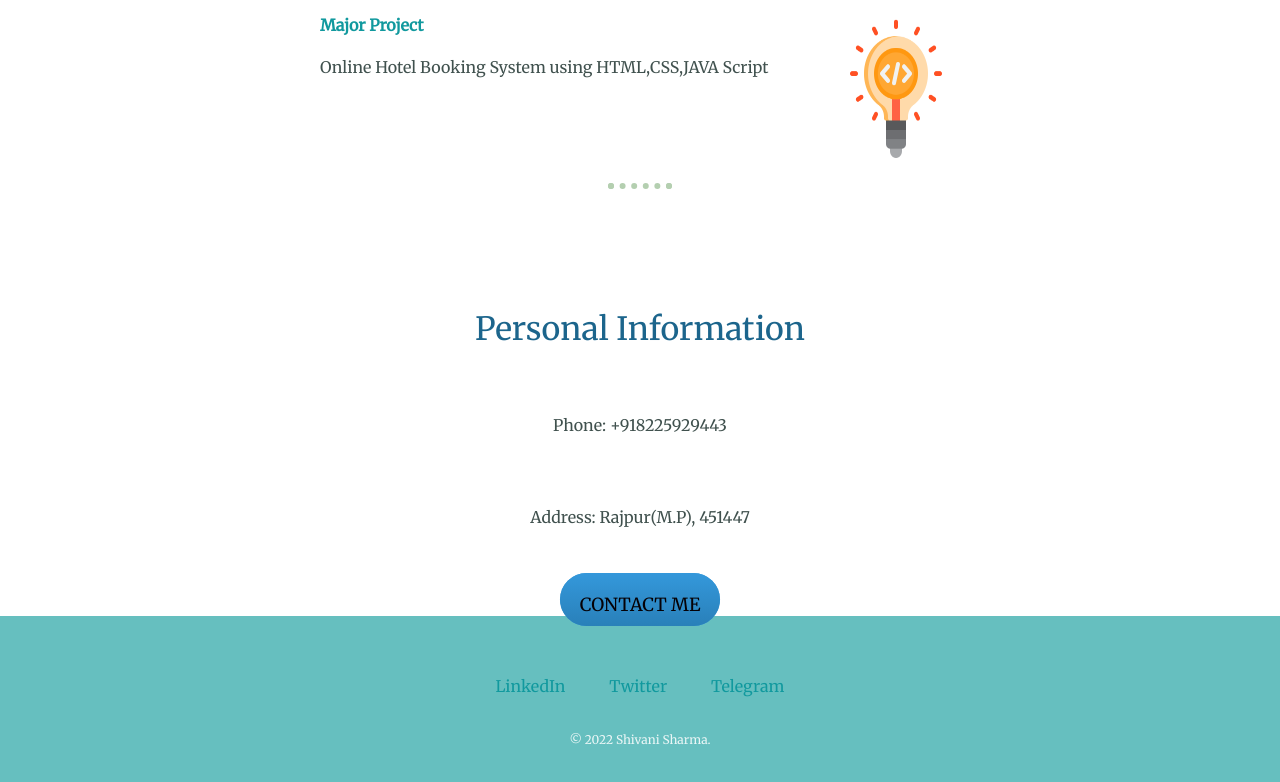
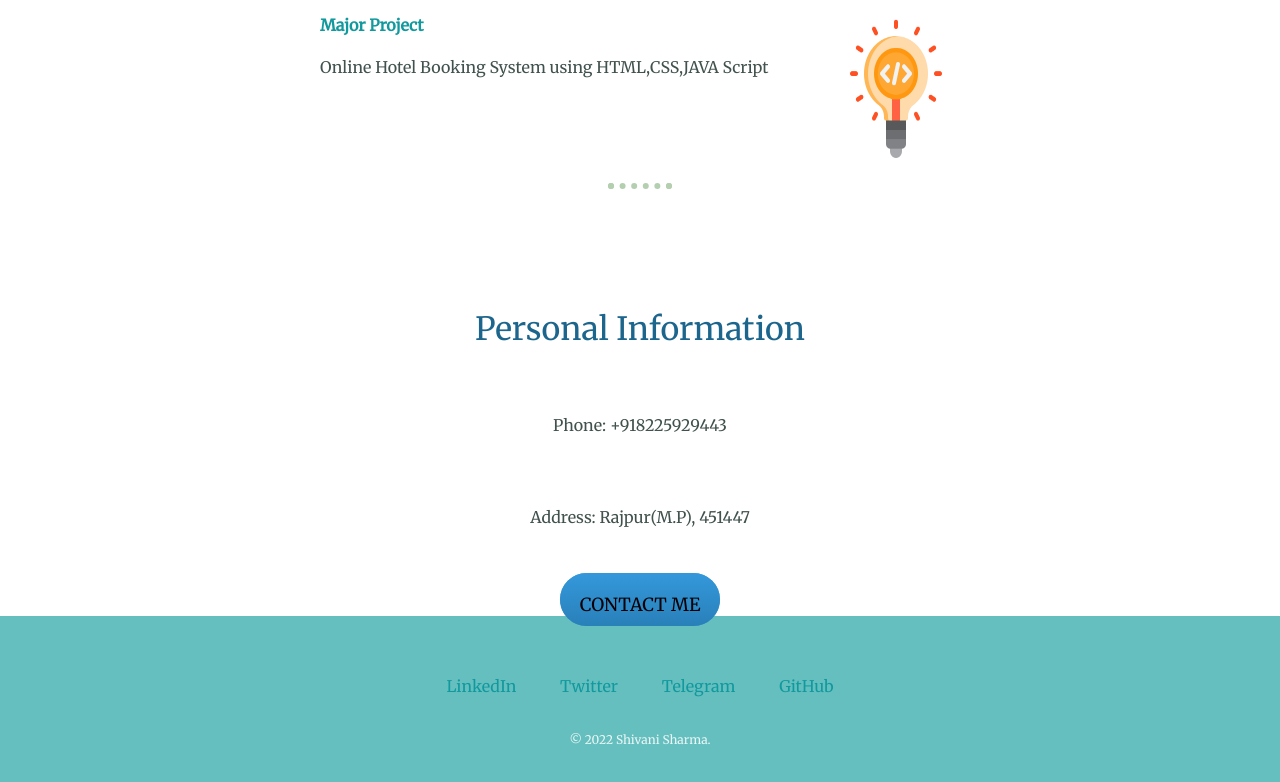
Before and after one commit to shivanisharma7397/my-personal-website, a plain HTML site: page index.html in a window 1280 px wide. Shown: the part 2443-3225 px from the top of the page. Drawn offline with Linux system fonts and the light colour scheme.

Commit message:
Update index.html

```diff
--- a/index.html
+++ b/index.html
@@ -82,6 +82,7 @@
       <a class="footer-link" href="https://www.linkedin.com/in/shivani-sharma-068383230/">LinkedIn</a>
       <a class="footer-link" href="https://twitter.com/8225929443">Twitter</a>
       <a class="footer-link" href="https://t.me/shiv7397">Telegram</a>
+      <a class="footer-link" href="https://shivanisharma7397.github.io/my-personal-website/">GitHub</a>
 
       <p class="copy-right">© 2022 Shivani Sharma.</p>
     </div>
```
